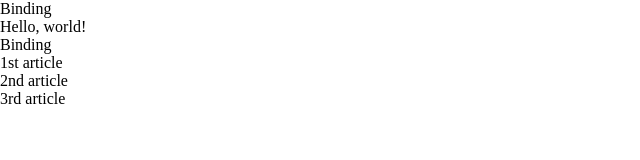
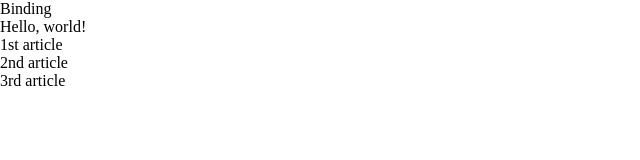
Before and after one commit to cheny511-pixel/binding, a plain HTML site: page index.html in a window 1280 px wide. Shown: the whole page, without its empty margins (0-640 px from the left). Drawn offline with Linux system fonts and the light colour scheme.

Commit message:
fixed the breaking links

```diff
--- a/index.html
+++ b/index.html
@@ -33,10 +33,9 @@
 
 		<nav>
 			<ul>
-				<li><a href="../"><em>Binding</em></a></li>
-				<li><a href="../article-design1st/">1st article</a></li>
-				<li><a href="../article-design2nd/">2nd article</a></li>
-				<li><a href="../article-design3rd/">3rd article</a></li>
+				<li><a href="./article-design1st/">1st article</a></li>
+				<li><a href="./article-design2nd/">2nd article</a></li>
+				<li><a href="./article-design3rd/">3rd article</a></li>
 			</ul>
 		</nav>
 	</body>
```
